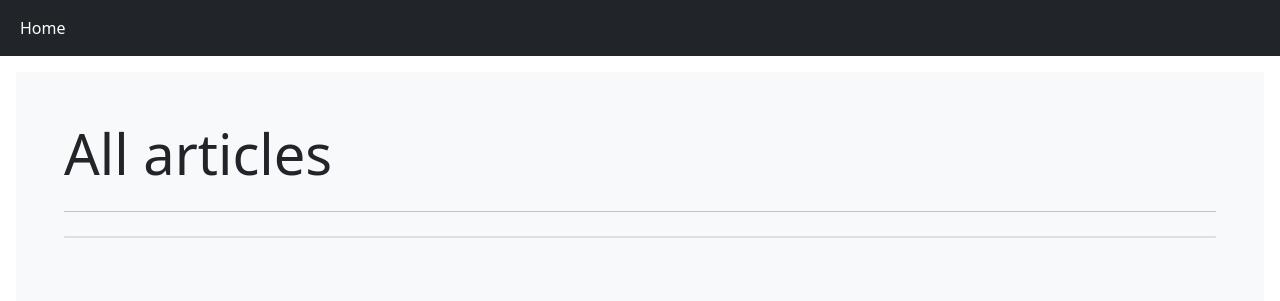
After one commit to MrRezoo/blog-django, a Django app: page / in a window 1280 px wide. The commit adds this page. Shown: the top 301 px of the page. Run offline with Django 3.2, Linux system fonts and the light colour scheme; data that the repository does not hold is empty.

Commit message:
set view and template | article model

```diff
--- a/blog/urls.py
+++ b/blog/urls.py
@@ -14,8 +14,9 @@ Including another URLconf
     2. Add a URL to urlpatterns:  path('blog/', include('blog.urls'))
 """
 from django.contrib import admin
-from django.urls import path
+from django.urls import path, include
 
 urlpatterns = [
     path('admin/', admin.site.urls),
+    path('', include('blog_app.urls'))
 ]
--- a/blog_app/admin.py
+++ b/blog_app/admin.py
@@ -1,6 +1,6 @@
 from django.contrib import admin
-from .models import Articles
+from .models import Article
 
 # Register your models here.
 
-admin.site.register(Articles)
+admin.site.register(Article)
--- a/blog_app/models.py
+++ b/blog_app/models.py
@@ -5,7 +5,7 @@ from django.contrib.auth.models import User
 from django.utils import timezone
 
 
-class Articles(models.Model):
+class Article(models.Model):
     STATUS = (
         ('draft', 'Draft'),
         ('pub;isj', 'Publish')
--- /dev/null
+++ b/blog_app/templates/blog_app/all_articles.html
@@ -0,0 +1,20 @@
+{% extends 'base.html' %}
+
+
+{% block title %}
+    articles
+{% endblock %}
+
+{% block title-head %}
+    All articles
+{% endblock %}
+
+{% block content %}
+
+    <div class="card">
+        {% for article in all_articles %}
+            <p class="card-body">{{ article.title }}</p>
+        {% endfor %}
+    </div>
+
+{% endblock %}
--- /dev/null
+++ b/blog_app/urls.py
@@ -0,0 +1,6 @@
+from django.urls import path
+from . import views
+
+urlpatterns = [
+    path('', views.all_articles, name='all_articles'),
+]
--- a/blog_app/views.py
+++ b/blog_app/views.py
@@ -1,3 +1,8 @@
 from django.shortcuts import render
+from .models import Article
+
 
 # Create your views here.
+def all_articles(request):
+    all_articles = Article.objects.all()
+    return render(request, 'blog_app/all_articles.html', {'all_articles': all_articles})
--- a/templates/base.html
+++ b/templates/base.html
@@ -2,7 +2,7 @@
 <html lang="en">
 <head>
     <meta charset="UTF-8">
-    <title>Todo</title>
+    <title>{% block title %} {% endblock %}</title>
     <!-- CSS only -->
     <!-- CSS only -->
     <link href="https://cdn.jsdelivr.net/npm/bootstrap@5.0.0/dist/css/bootstrap.min.css" rel="stylesheet"
@@ -13,7 +13,7 @@
 {% include 'navbar.html' %}
 
 <div class="bg-light p-5 rounded-lg m-3">
-    <h1 class="display-4"> {% block title %} {% endblock %}</h1>
+    <h1 class="display-4"> {% block title-head %} {% endblock %}</h1>
     <p class="lead"> {% block lead %} {% endblock %}</p>
     <hr class="my-4">
     <p> {% block content %} {% endblock %}</p>
--- /dev/null
+++ b/templates/navbar.html
@@ -0,0 +1,9 @@
+<nav class="navbar navbar-expand-lg navbar-dark bg-dark">
+    <div class="collapse navbar-collapse" id="navbarNavAltMarkup">
+        <div class="container-fluid">
+            <div class="navbar-nav">
+                <a class="nav-link active" aria-current="page" href="#">Home</a>
+            </div>
+        </div>
+    </div>
+</nav>
```
Also changed, not shown: blog_app/migrations/0001_initial.py.
